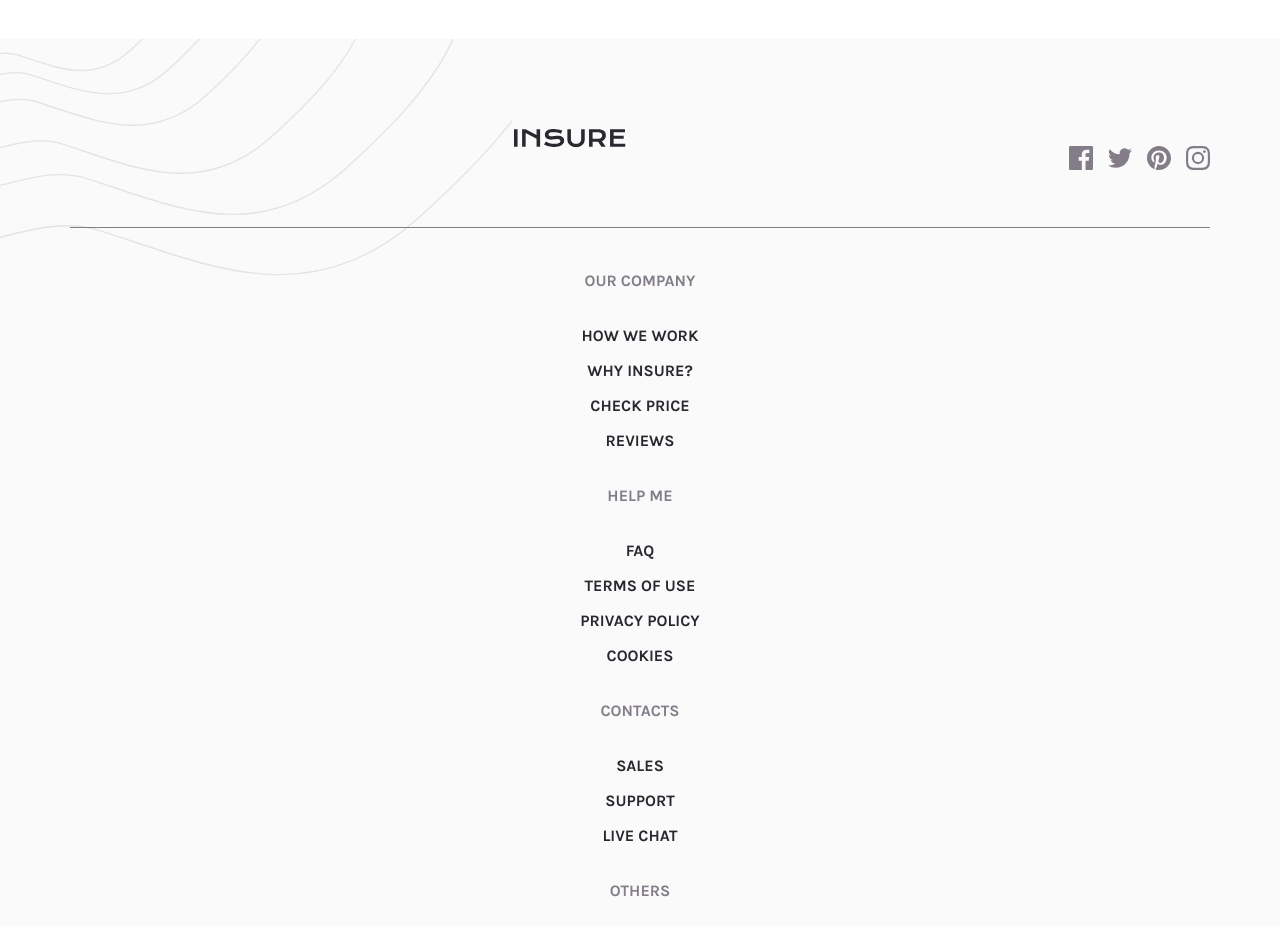
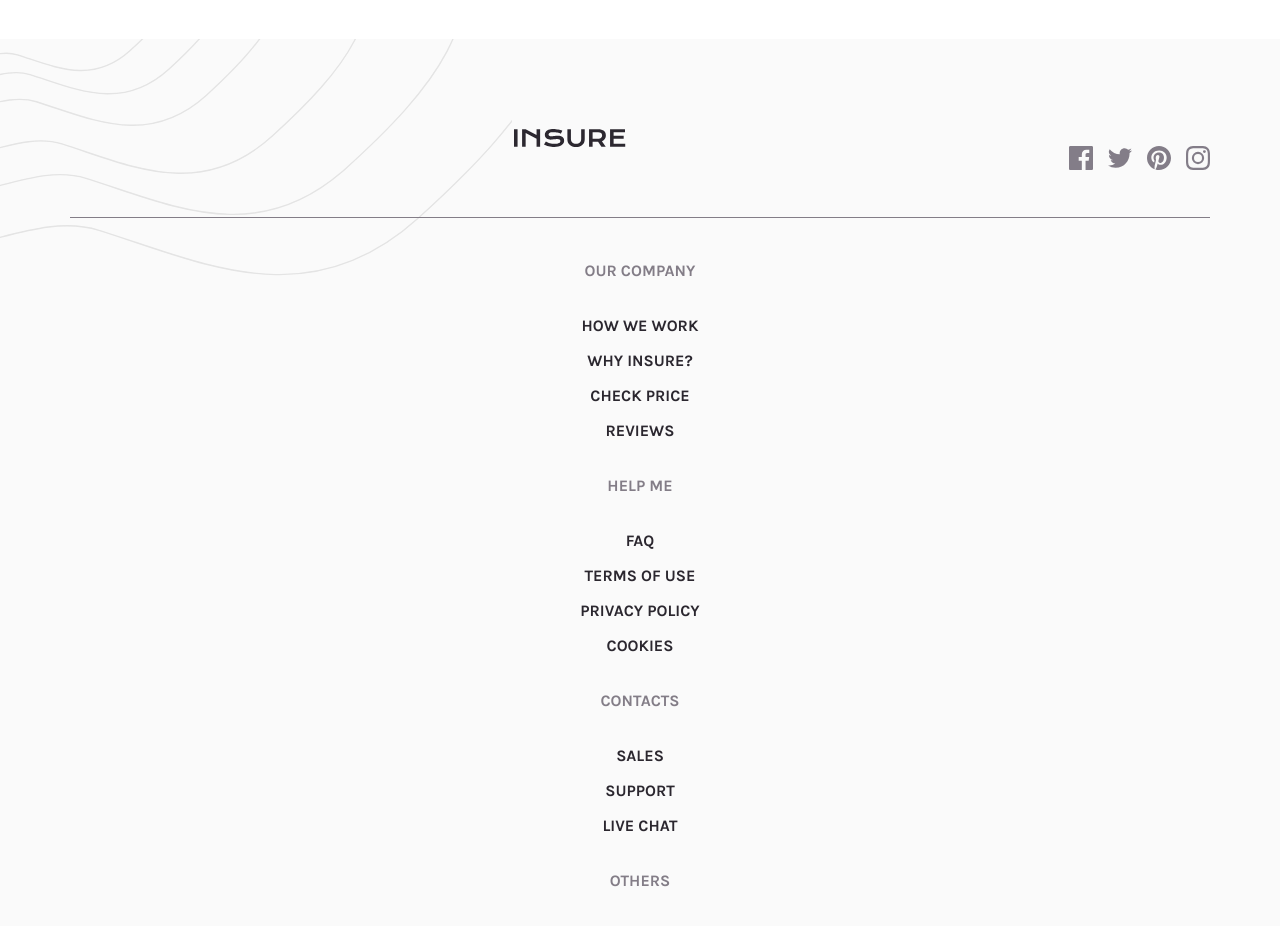
Before and after one commit to higor-costa/pagina-de-destino-insure, a React (Vite) app: page / in a window 1280 px wide. Shown: the part 1860-2786 px from the top of the page. Built offline with nearby package versions, Linux system fonts and the light colour scheme.

Commit message:
Ajusta espaçamento interno do header do rodapé

```diff
--- a/src/style/components/Footer.module.scss
+++ b/src/style/components/Footer.module.scss
@@ -27,7 +27,7 @@ footer {
   @include displayFlex;
   flex-direction: column;
   width: 100%;
-  padding-bottom: 40px;
+  padding-bottom: 30px;
   border-bottom: 1px solid $violeta-acinzentado-escuro;
   @include device(m) {
     flex-direction : row;
```
